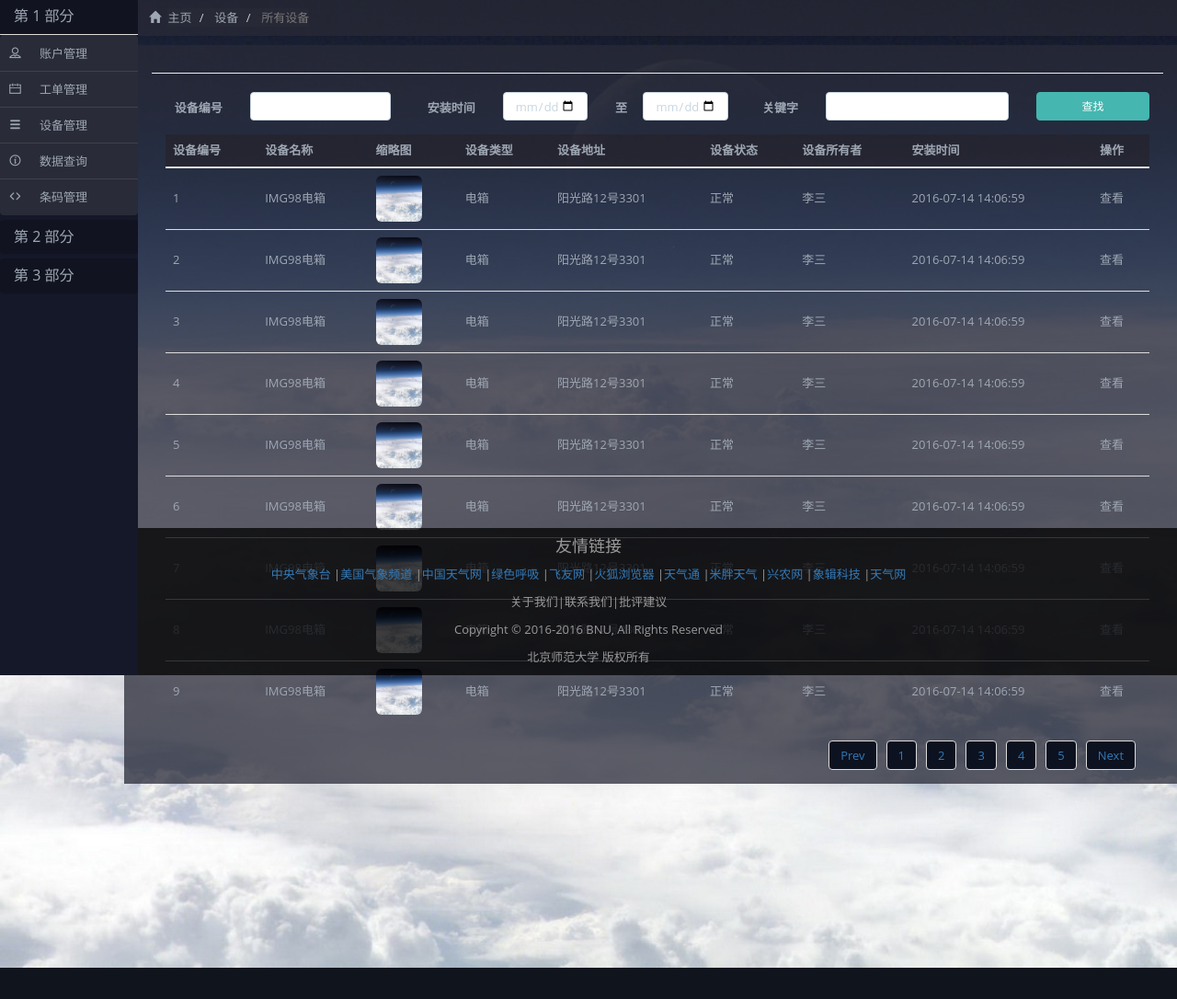
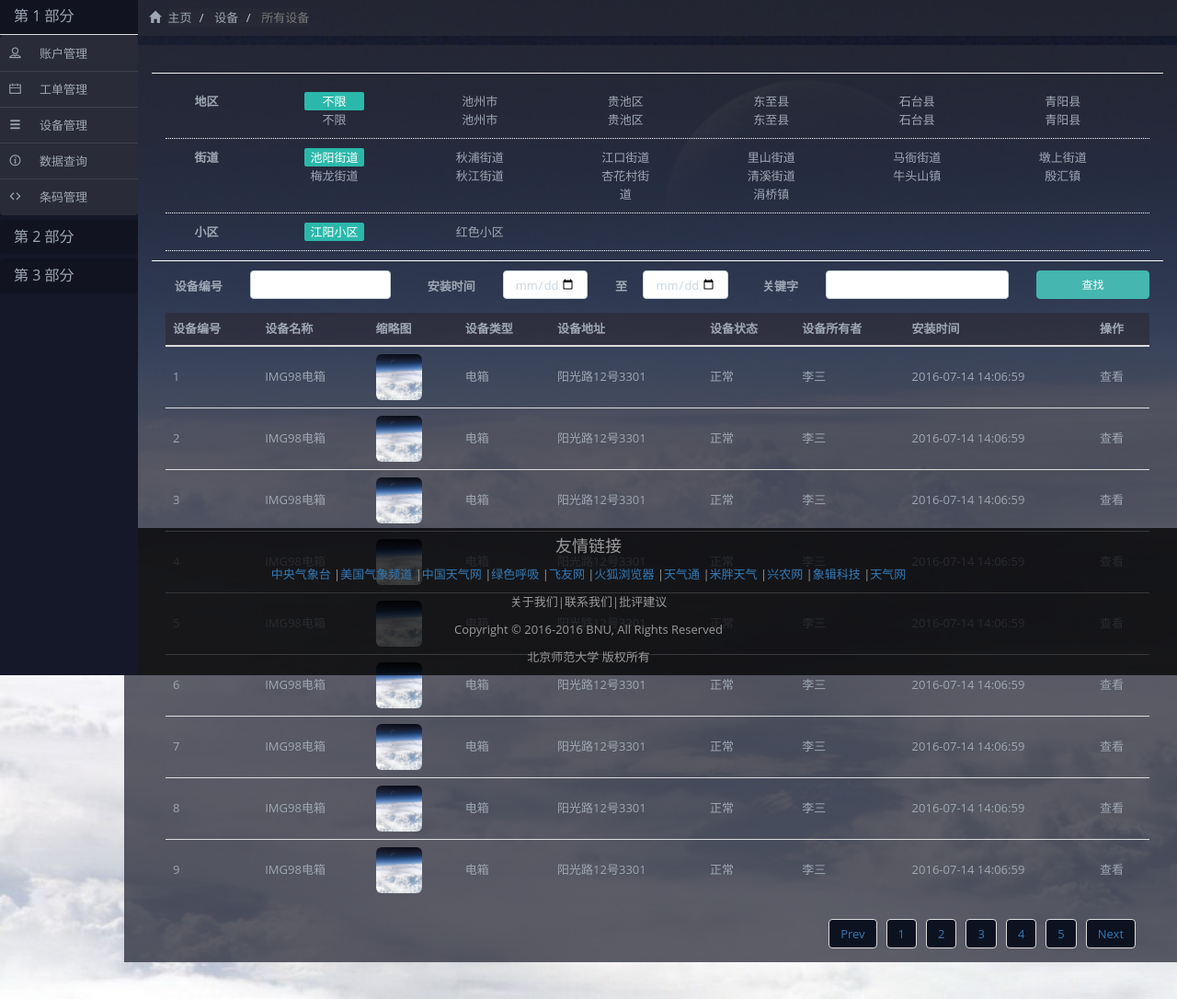
Before and after one commit to zldevil2011/zhengsheng, a Django app: page /admin_device/ in a window 1280 px wide. Shown: the part 66-1152 px from the top of the page at 92% size. Before the commit the page ends 1118 px from the top, so only its background shows below. Run offline with Django 3.2, Linux system fonts and the light colour scheme; some libraries are stand-ins or nearby versions; some web fonts are replaced.

Commit message:
key filter for device lisy

```diff
--- a/app/templates/app/admin_device.html
+++ b/app/templates/app/admin_device.html
@@ -20,6 +20,58 @@
 {#        account list#}
         <div class="row clearfix" style="padding: 10px 30px;background-color: rgba(40, 42, 55,0.75);">
             <hr>
+            <div class="col-md-12 column key-filter" style="margin-bottom:1rem;border-bottom: solid 1px #FFFFFF;">
+                <div class="clearfix" style="border-bottom: dotted 1px white; margin-bottom: 10px; padding-bottom: 10px;">
+                    <div class="col-md-1 filter-type">
+                        <b>地区</b>
+                    </div>
+                    <div class="col-md-11 filter-value">
+                        <div class="col-md-2"><span class="active">不限</span></div>
+                        <div class="col-md-2"><span>池州市</span></div>
+                        <div class="col-md-2"><span>贵池区</span></div>
+                        <div class="col-md-2"><span>东至县</span></div>
+                        <div class="col-md-2"><span>石台县</span></div>
+                        <div class="col-md-2"><span>青阳县</span></div>
+                        <div class="col-md-2"><span>不限</span></div>
+                        <div class="col-md-2"><span>池州市</span></div>
+                        <div class="col-md-2"><span>贵池区</span></div>
+                        <div class="col-md-2"><span>东至县</span></div>
+                        <div class="col-md-2"><span>石台县</span></div>
+                        <div class="col-md-2"><span>青阳县</span></div>
+                    </div>
+                </div>
+                <div class="clearfix" style="border-bottom: dotted 1px white; margin-bottom: 10px; padding-bottom: 10px;">
+                    <div class="col-md-1 filter-type">
+                        <b>街道</b>
+                    </div>
+                    <div class="col-md-11 filter-value">
+                        <div class="col-md-2"><span class="active">池阳街道</span></div>
+                        <div class="col-md-2"><span>秋浦街道</span></div>
+                        <div class="col-md-2"><span>江口街道</span></div>
+                        <div class="col-md-2"><span>里山街道</span></div>
+                        <div class="col-md-2"><span>马衙街道</span></div>
+                        <div class="col-md-2"><span>墩上街道</span></div>
+                        <div class="col-md-2"><span>梅龙街道</span></div>
+                        <div class="col-md-2"><span>秋江街道</span></div>
+                        <div class="col-md-2"><span>杏花村街道</span></div>
+                        <div class="col-md-2"><span>清溪街道</span></div>
+                        <div class="col-md-2"><span>牛头山镇</span></div>
+                        <div class="col-md-2"><span>殷汇镇</span></div>
+                        <div class="col-md-2"><span>涓桥镇</span></div>
+                    </div>
+                </div>
+                <div class="clearfix" style="border-bottom: dotted 1px white; margin-bottom: 10px; padding-bottom: 10px;">
+                    <div class="col-md-1 filter-type">
+                        <b>小区</b>
+                    </div>
+                    <div class="col-md-11 filter-value">
+                        <div class="col-md-2"><span class="active">江阳小区</span></div>
+                        <div class="col-md-2"><span>红色小区</span></div>
+                    </div>
+                </div>
+
+
+            </div>
             <div class="form-group">
                 <form class="form-horizontal" role="form" onsubmit="return false;">
                     <div class="col-md-3">
--- a/media/css/zhengsheng.css
+++ b/media/css/zhengsheng.css
@@ -131,3 +131,15 @@ body{  font-family: "Segoe UI","Lucida Grande",Helvetica,Arial,"Microsoft YaHei"
 .childMenu{
     margin-left: 10px;
 }
+.key-filter > div{
+    text-align: center;
+}
+.key-filter .filter-value div span{
+    display: inline-block;
+    width:50%;
+}
+.key-filter .filter-value div span.active{
+    border-radius: 2px;
+    background-color: #2bb8aa;
+    color: #fff;
+}
```
